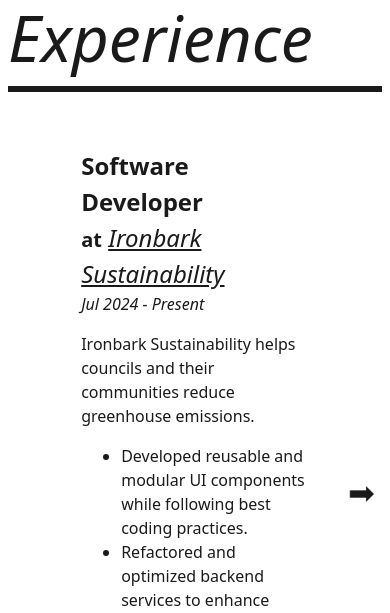
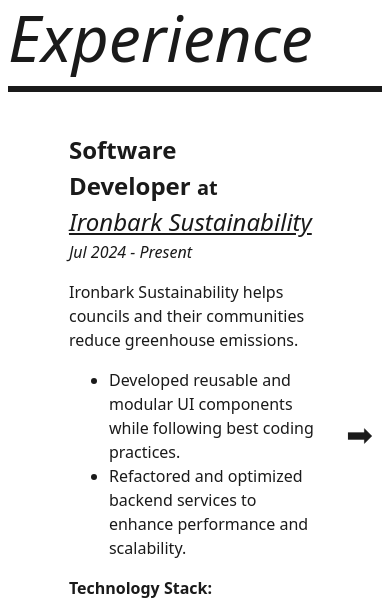
Before and after one commit to daosgava/daosgava.github.io, a website built with Vite: page index.html in a window 390 px wide. Shown: the part 1810-2423 px from the top of the page. Built offline with nearby package versions, Linux system fonts and the light colour scheme.

Commit message:
add media queries to experience styles

```diff
--- a/src/css/experience.css
+++ b/src/css/experience.css
@@ -138,4 +138,18 @@
             display: none;
         }
     }
+
+    @media only screen and (max-width: 992px) {
+        & .jobs {
+            & .jobs-container {
+                & .job {
+                    padding: 1rem;
+                }
+            }
+
+            & .controls {
+                width: 3.7rem;
+            }
+        }
+    }
 }
```
